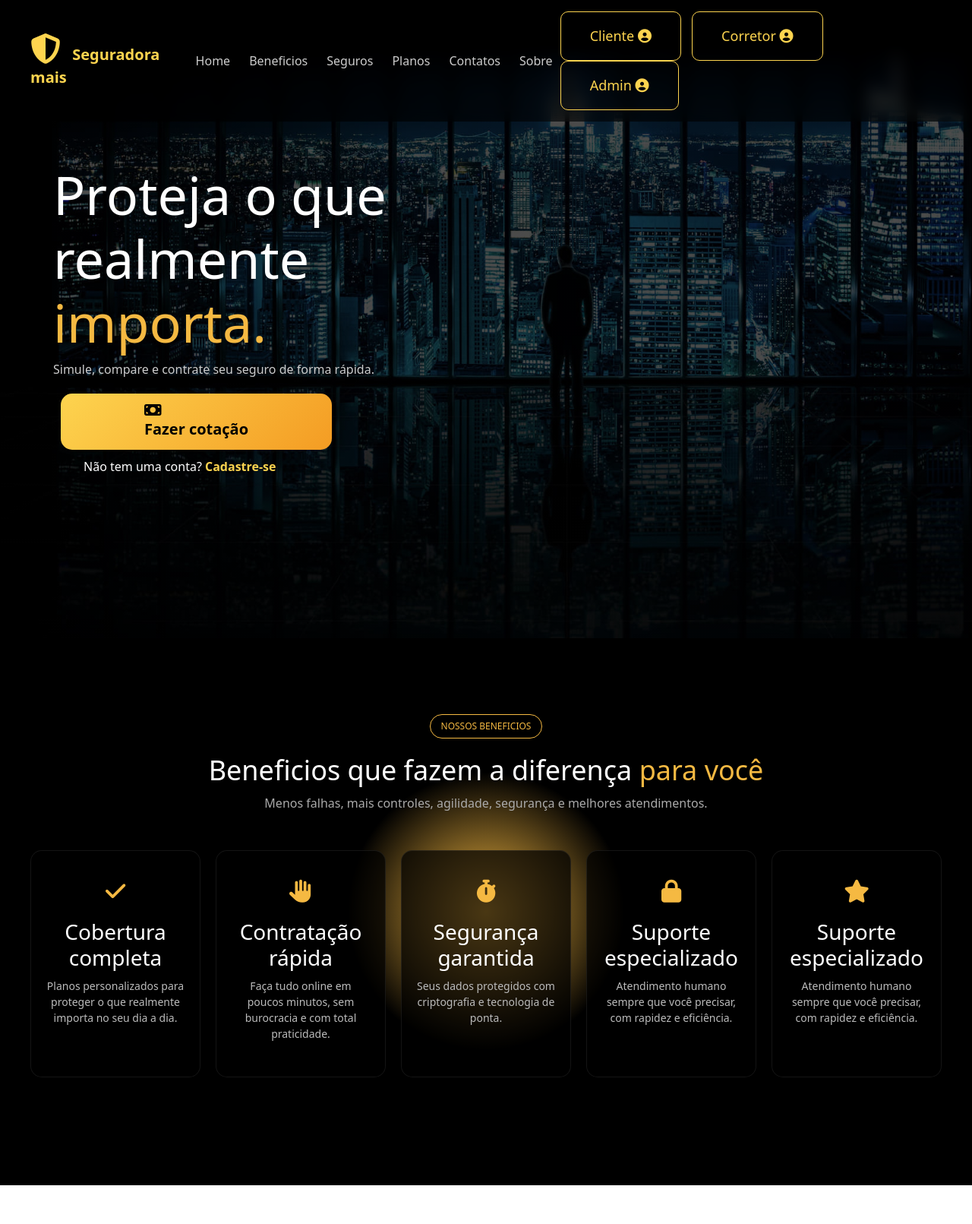
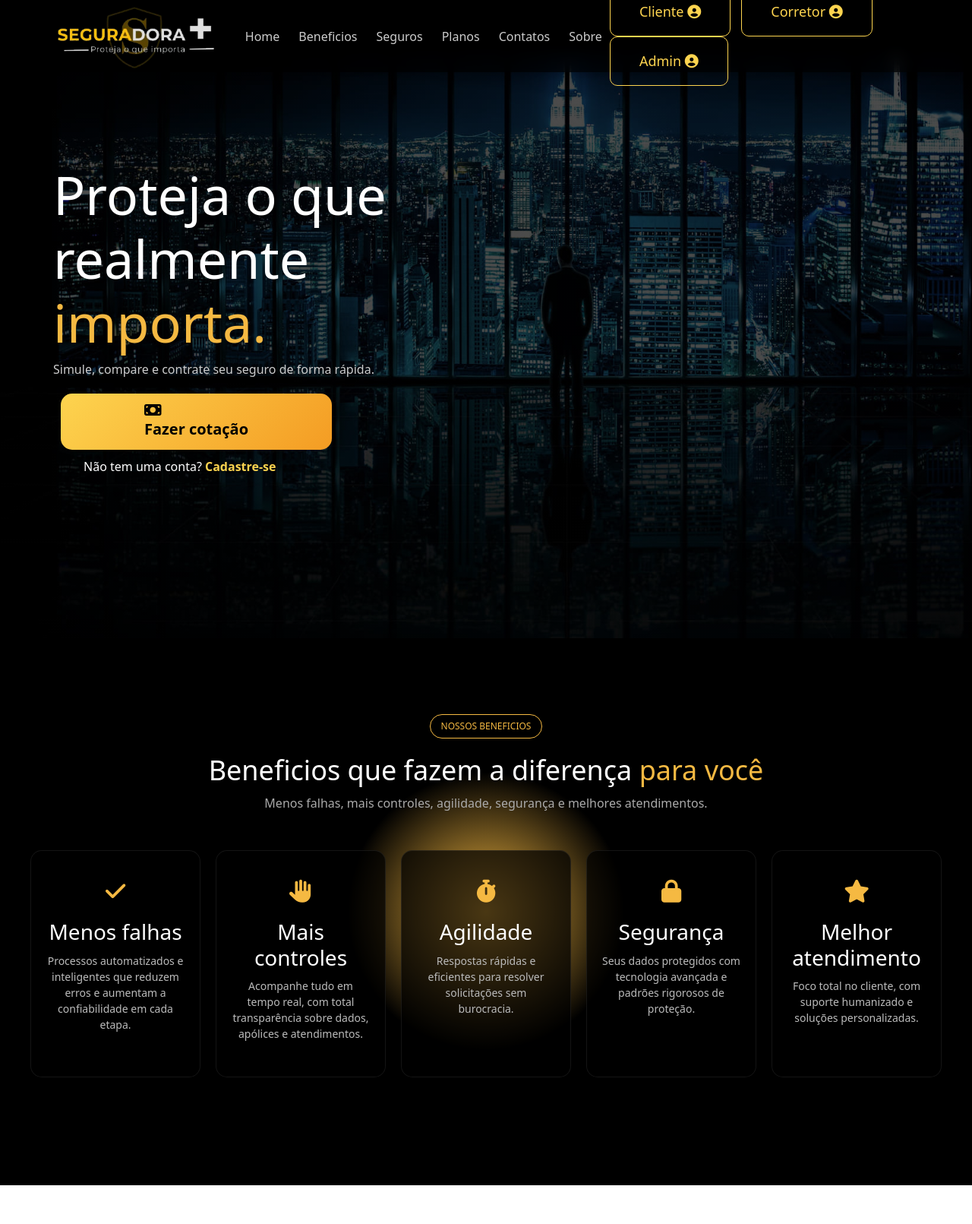
Before and after one commit to DerickMachado08/SeguradoraMais, a Spring Boot app: page / in a window 1280 px wide. Shown: the top 1611 px of the page at 76% size. Run offline with Spring Boot 4, Linux system fonts and the light colour scheme.

Commit message:
modificações nos cards dos serviços e criação de uma logo

```diff
--- a/src/main/resources/static/css/Inicial.css
+++ b/src/main/resources/static/css/Inicial.css
@@ -2,11 +2,18 @@ body {
     margin: 0;
     font-family: Arial, sans-serif;
     color: white;
+
 }
+
+body::-webkit-scrollbar{
+    display: none;
+}
+
 
 /* HEADER */
 
 .topo {
+    height: 95px;
     display: flex;
     justify-content: space-between;
     align-items: center;
@@ -16,12 +23,13 @@ body {
     position: fixed;
     width: 100%;
     z-index: 1;
+    position: fixed;
 }
 
 .logo {
-    font-weight: bold;
-    color: #ffd54f;
-    font-size: 20px;
+    margin-top: 60px;
+    height: 400px;
+
 }
 
 .logo i{
@@ -35,6 +43,7 @@ body {
 }
 
 .menu a{
+    position: relative;
     text-decoration: none;
     color: #cccccc;
     transition: 0.3s;
@@ -43,6 +52,23 @@ body {
 .menu a:hover{
     color: #f5b942;
 }
+
+.menu a::after{
+    content: "";
+    background-color: #f5b942;
+    width: 0;
+    height: 2px;
+    transition: 1s;
+    bottom: -4px;
+    position: absolute;
+    left: 0;
+}
+
+.menu a:hover::after{
+    width: 100%;
+    transition: 1s;
+}
+
 
 .perfis button {
     margin-left: 10px;
--- a/src/main/resources/static/css/login.css
+++ b/src/main/resources/static/css/login.css
@@ -31,7 +31,7 @@ body {
     text-align: center;
 }
 
-.logo i {
+.logo {
     font-size: 30px;
     color: #f5b942;
     margin-bottom: 15px;
--- a/src/main/resources/static/index.html
+++ b/src/main/resources/static/index.html
@@ -12,10 +12,8 @@
 <!-- Header -->
 
 <header class="topo">
-    <div class="logo">
-        <i class="fa-solid fa-shield-halved"></i>
-        Seguradora mais
-    </div>
+
+        <img src="imagesInicial/SEGURADORA-removebg-preview.png" class="logo">
 
     <nav class="menu">
         <a href="#hero">Home</a>
@@ -70,32 +68,32 @@
 
         <div class="cardB">
             <div class="icon"><i class="fa-solid fa-check"></i></div>
-            <h3>Cobertura completa</h3>
-            <p>Planos personalizados para proteger o que realmente importa no seu dia a dia.</p>
+            <h3>Menos falhas</h3>
+            <p>Processos automatizados e inteligentes que reduzem erros e aumentam a confiabilidade em cada etapa.</p>
         </div>
 
         <div class="cardB">
             <div class="icon"><i class="fa-solid fa-hand"></i></div>
-            <h3>Contratação rápida</h3>
-            <p>Faça tudo online em poucos minutos, sem burocracia e com total praticidade.</p>
+            <h3>Mais controles</h3>
+            <p>Acompanhe tudo em tempo real, com total transparência sobre dados, apólices e atendimentos.</p>
         </div>
 
         <div class="cardB">
             <div class="icon"><i class="fa-solid fa-stopwatch"></i></div>
-            <h3>Segurança garantida</h3>
-            <p>Seus dados protegidos com criptografia e tecnologia de ponta.</p>
+            <h3>Agilidade</h3>
+            <p>Respostas rápidas e eficientes para resolver solicitações sem burocracia.</p>
         </div>
 
         <div class="cardB">
             <div class="icon"><i class="fa-solid fa-lock"></i></div>
-            <h3>Suporte especializado</h3>
-            <p>Atendimento humano sempre que você precisar, com rapidez e eficiência.</p>
+            <h3>Segurança</h3>
+            <p>Seus dados protegidos com tecnologia avançada e padrões rigorosos de proteção.</p>
         </div>
 
         <div class="cardB">
             <div class="icon"><i class="fa-solid fa-star"></i></div>
-            <h3>Suporte especializado</h3>
-            <p>Atendimento humano sempre que você precisar, com rapidez e eficiência.</p>
+            <h3>Melhor atendimento</h3>
+            <p>Foco total no cliente, com suporte humanizado e soluções personalizadas.</p>
         </div>
 
     </div>
```
Also changed, not shown: src/main/resources/static/imagesInicial/SEGURADORA-removebg-preview.png (added).
